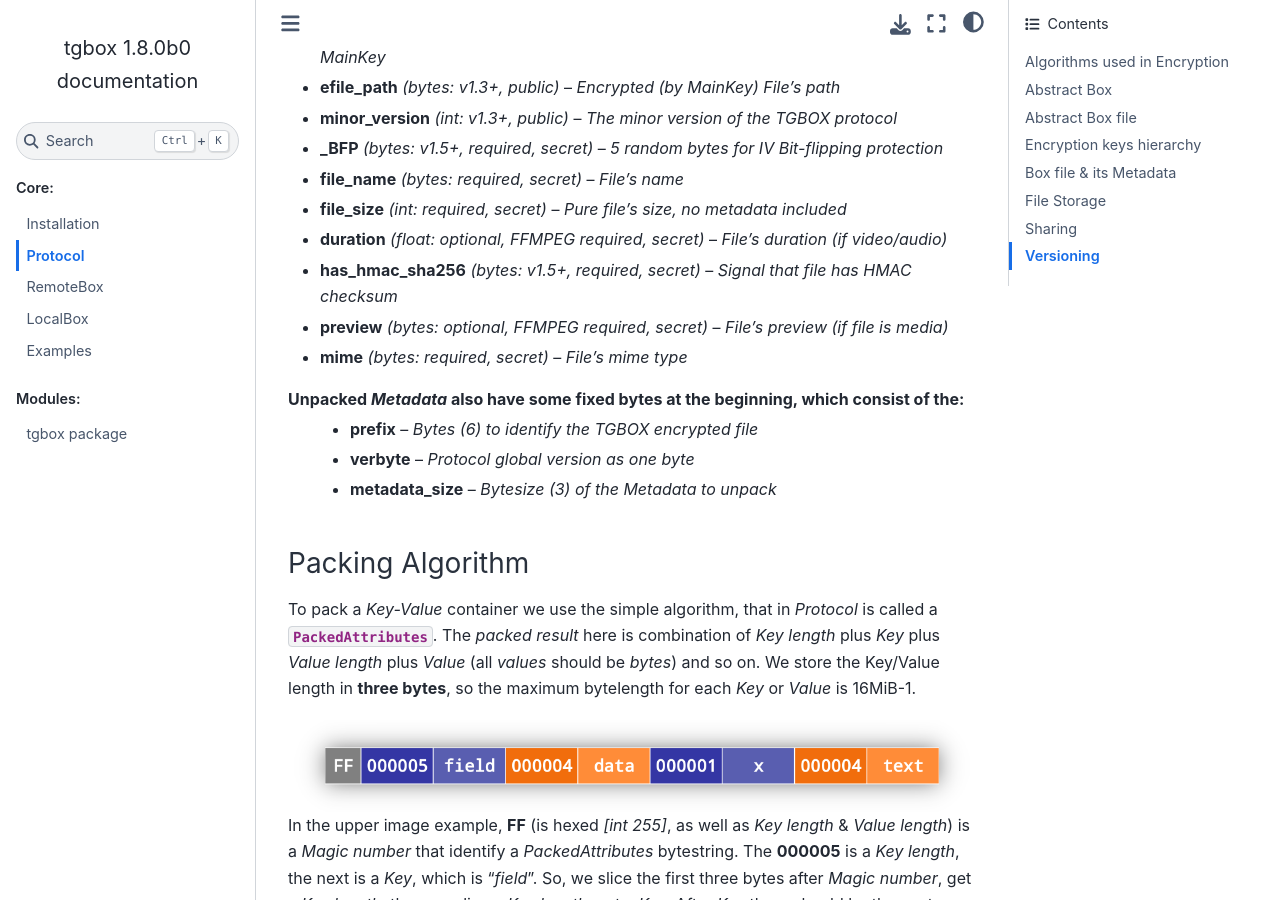
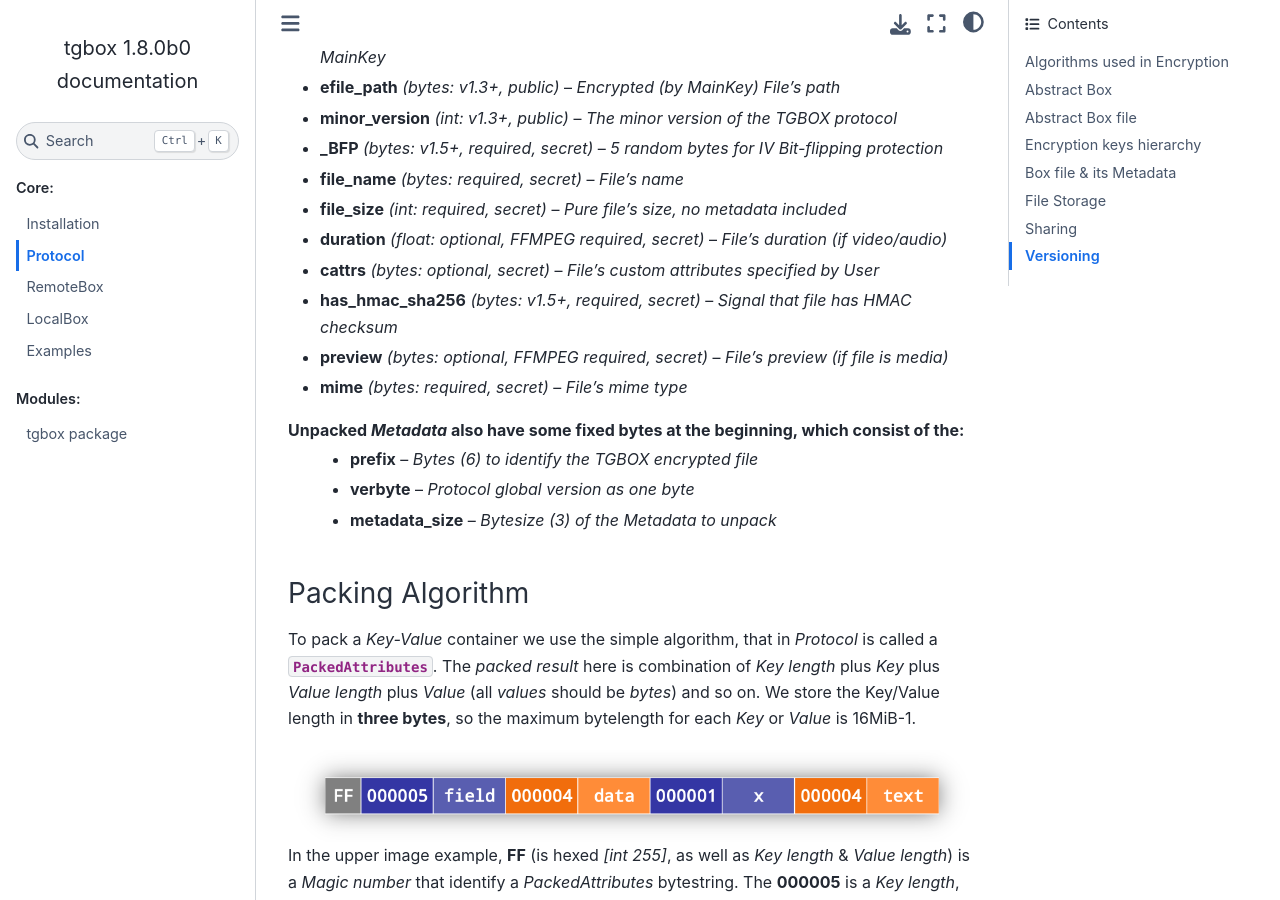
Before and after one commit to NonProjects/tgbox, a Sphinx documentation site: the page built from docs/protocol.rst, in a window 1280 px wide and 900 px high, scrolled down 4123 px. Built offline with Sphinx 7.4.7 and the Sphinx Book theme 1.1.4, drawn with Linux system fonts in a browser that asks for light colours; the version number is read from the project's files by our own code.

Commit message:
Mention cattrs

```diff
--- a/docs/protocol.rst
+++ b/docs/protocol.rst
@@ -123,6 +123,7 @@
 - **file_name** *(bytes: required, secret)* -- *File's name*
 - **file_size** *(int: required, secret)* -- *Pure file's size, no metadata included*
 - **duration** *(float: optional, FFMPEG required, secret)* -- *File's duration (if video/audio)*
+- **cattrs** *(bytes: optional, secret)* -- *File's custom attributes specified by User*
 - **has_hmac_sha256** *(bytes: v1.5+, required, secret)* -- *Signal that file has HMAC checksum*
 - **preview** *(bytes: optional, FFMPEG required, secret)* -- *File's preview (if file is media)*
 - **mime** *(bytes: required, secret)* -- *File's mime type*
```
